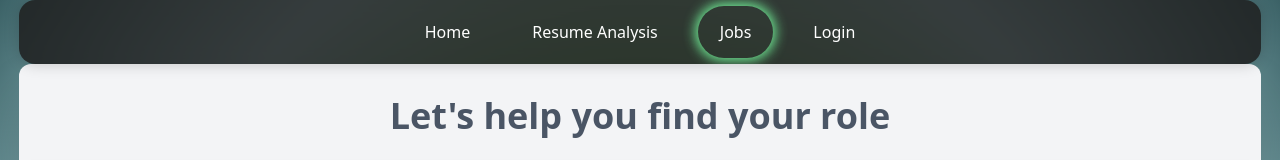
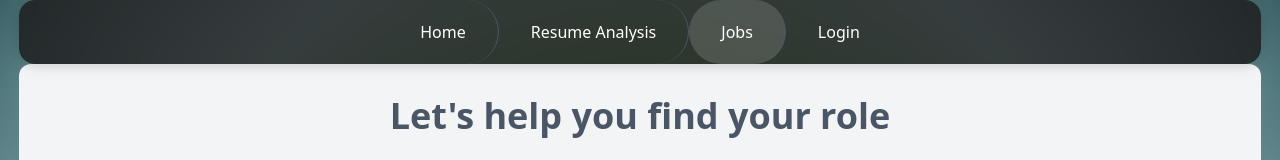
Before and after one commit to Mikayelll1/job-aggregator-demo, a React (Vite) app: page /jobs in a window 1280 px wide. Shown: the top 160 px of the page. Built offline with nearby package versions, Linux system fonts and the light colour scheme; no server answers.

Commit message:
Update Navbar.tsx

```diff
--- a/src/components/Navbar.tsx
+++ b/src/components/Navbar.tsx
@@ -49,7 +49,6 @@ const Navbar = () => {
         max-w-full
         bg-[rgba(30,30,30,0.85)]
         backdrop-blur-[8px]
-        p-3
         rounded-[16px]
         flex justify-center
         shadow-[0_0_15px_rgba(0,0,0,0.2)]
@@ -57,10 +56,11 @@ const Navbar = () => {
         z-50
         whitespace-nowrap
         overflow-x-auto
+        h-16
         "
       style={{ marginTop: 0 }}
       >
-      <ul className="flex gap-[30px] m-0 p-0 flex-nowrap min-w-max list-none">
+      <ul className="flex m-0 p-0 flex-nowrap min-w-max list-none">
         {menuItems.map((item) => {
   const isActive = location.pathname === item.path;
 
@@ -71,17 +71,19 @@ const Navbar = () => {
         relative
         cursor-pointer
         rounded-full
-        px-4 py-2
+        px-8 py-2
         font-semibold
-        text-gray-300
-        transition-colors
-        duration-300
-        ease-in-out
-        ${isActive ? "text-white" : "hover:text-white"}
+        transition-colors duration-300 ease-in-out
+        border-r border-gray-600 last:border-none
+        flex items-center
+        h-full
+        ${isActive
+          ? "text-white bg-[rgba(255,255,255,0.15)]"
+          : "text-gray-300 hover:text-white hover:bg-[255,255,255,0.1]"}
       `}
     >
       {item.onClick ? (
-        <button onClick={item.onClick} className="bg-transparent border-none outline-none">
+        <button onClick={item.onClick} className="bg-transparent border-none outline-none cursor-pointer font-semibold">
           {item.label}
         </button>
       ) : (
@@ -93,8 +95,6 @@ const Navbar = () => {
           aria-hidden="true"
           className="
             absolute -top-1.5 -left-1.5 -right-1.5 -bottom-1.5
-            rounded-full
-            shadow-[0_0_12px_3px_#6fe793]
             pointer-events-none
             transition-shadow duration-300 ease-in-out
           "
```
